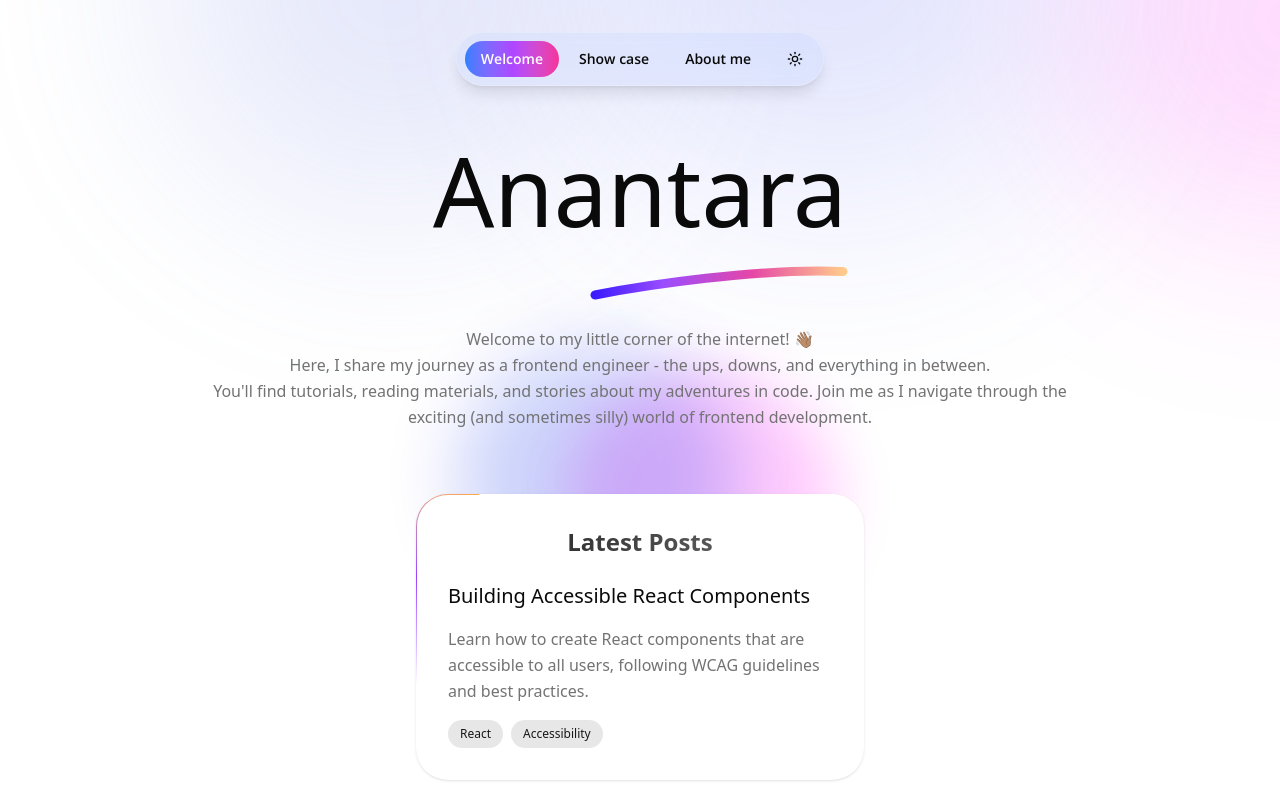
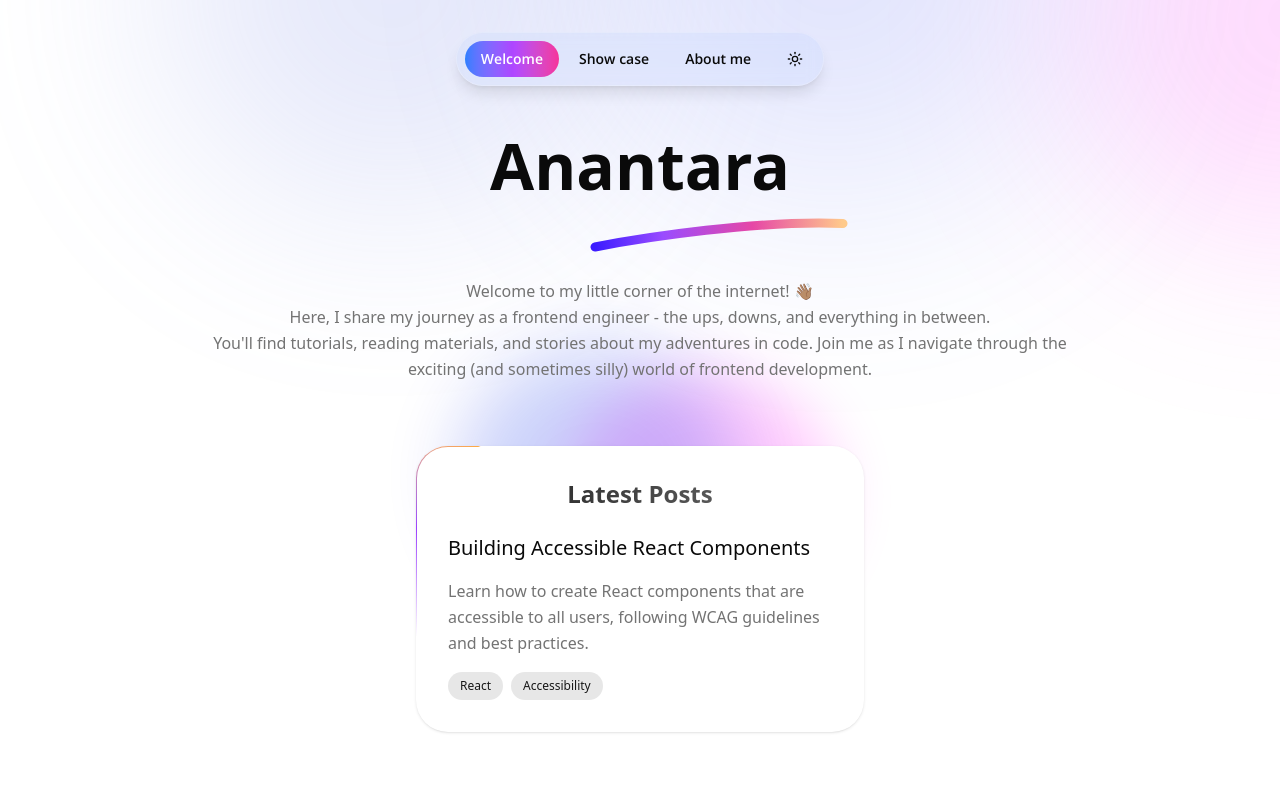
Before and after one commit to sementaraid/portofolio, a Next.js app: page / in a window 1280 px wide. Built offline with nearby package versions, Linux system fonts and the light colour scheme; no server answers.

Commit message:
feat: revamp ui

```diff
--- a/src/app/(basic)/page.tsx
+++ b/src/app/(basic)/page.tsx
@@ -8,7 +8,7 @@ const Home = () => {
     <div className="relative px-4 md:px-0">
       <CenterGlow className="absolute z-[-3] w-full top-[-150px] scale-[0.4]" />
       <div className="text-center max-w-4xl m-auto px-4">
-        <h1 className={"font-poppins text-[6rem] text-center font-[500]"}>Anantara</h1>
+        <h1 className={"font-poppins text-[4rem] text-center font-[600]"}>Anantara</h1>
         <div className="relative my-16">
           <Brush className="absolute top-[-60px] right-0 md:right-56 m-auto mb-16" />
         </div>
```
